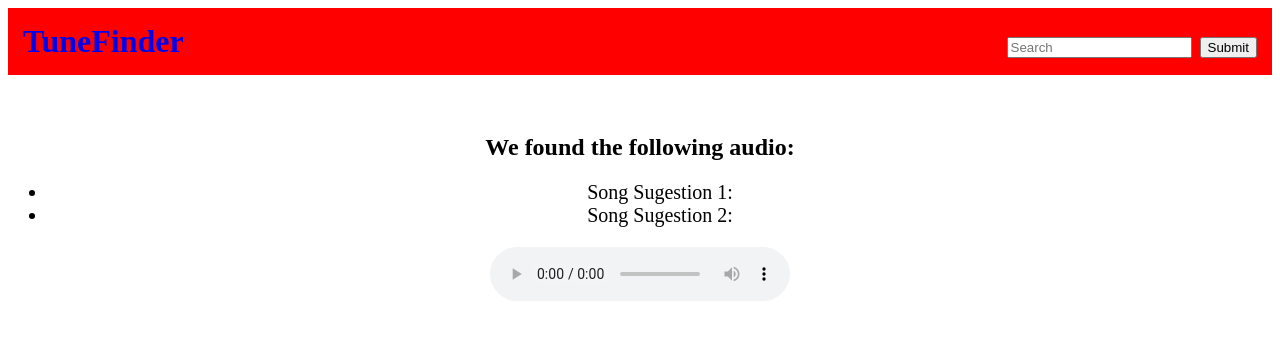
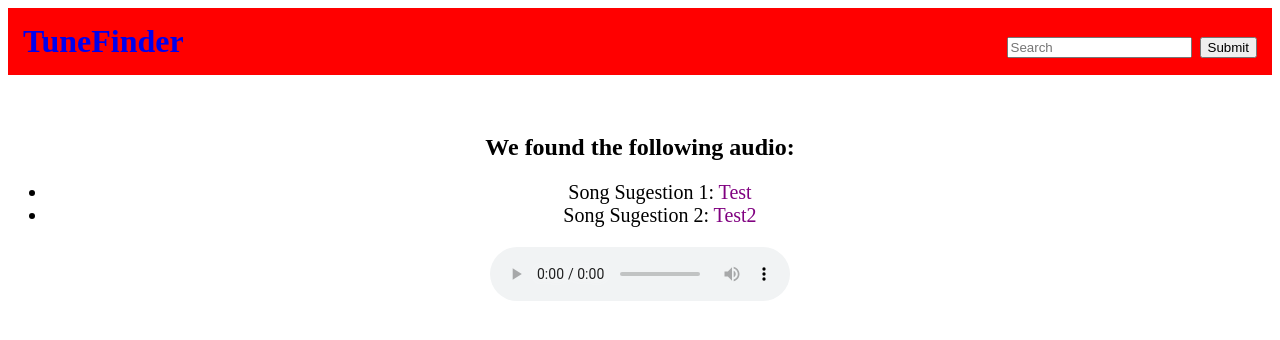
Before and after one commit to Scherflinge/tunefinder_site, a Django app: page /song in a window 1280 px wide. Shown: the top 340 px of the page. Run offline with Django 3.2, Linux system fonts and the light colour scheme.

Commit message:
song list base setup

```diff
--- a/tunefinder/templates/tunefinder/song.html
+++ b/tunefinder/templates/tunefinder/song.html
@@ -10,8 +10,8 @@
 	<h2>We found the following audio: </h2>
     <div class="songclass">
     <ul>
-    <li>Song Sugestion 1: </li>
-    <li>Song Sugestion 2: </li>
+    <li>Song Sugestion 1: <a href="">Test</li></a>
+    <li>Song Sugestion 2: <a href="">Test2</li></a>
     </ul>
     </div>
 <audio controls>
```
